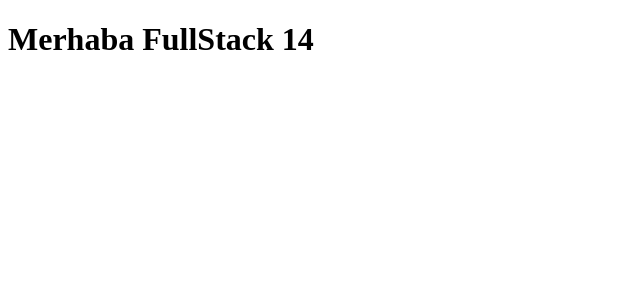
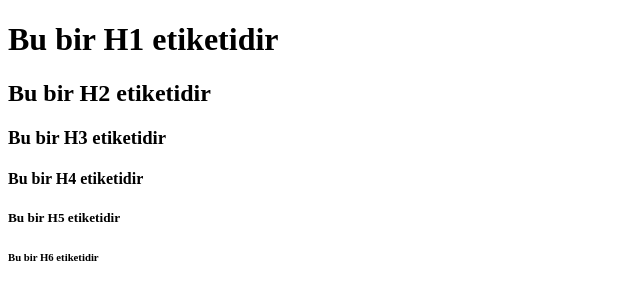
Before and after one commit to Kadir-Zeren/html-1, a plain HTML site: page index.html in a window 1280 px wide. Shown: the whole page, without its empty margins (0-640 px from the left). Drawn offline with Linux system fonts and the light colour scheme.

```diff
--- a/index.html
+++ b/index.html
@@ -3,9 +3,16 @@
   <head>
     <meta charset="UTF-8" />
     <meta name="viewport" content="width=device-width, initial-scale=1.0" />
-    <title>Document</title>
+    <meta name="description" content="Dünyanın en iyi kalemleri cw-kalem" />
+    <link rel="shortcut icon" href="favicon.ico" type="image/x-icon" />
+    <title>Recap</title>
   </head>
   <body>
-    <h1>Merhaba FullStack 14</h1>
+    <h1>Bu bir H1 etiketidir</h1>
+    <h2>Bu bir H2 etiketidir</h2>
+    <h3>Bu bir H3 etiketidir</h3>
+    <h4>Bu bir H4 etiketidir</h4>
+    <h5>Bu bir H5 etiketidir</h5>
+    <h6>Bu bir H6 etiketidir</h6>
   </body>
 </html>
```
Also changed, not shown: img/logo.png (added).
